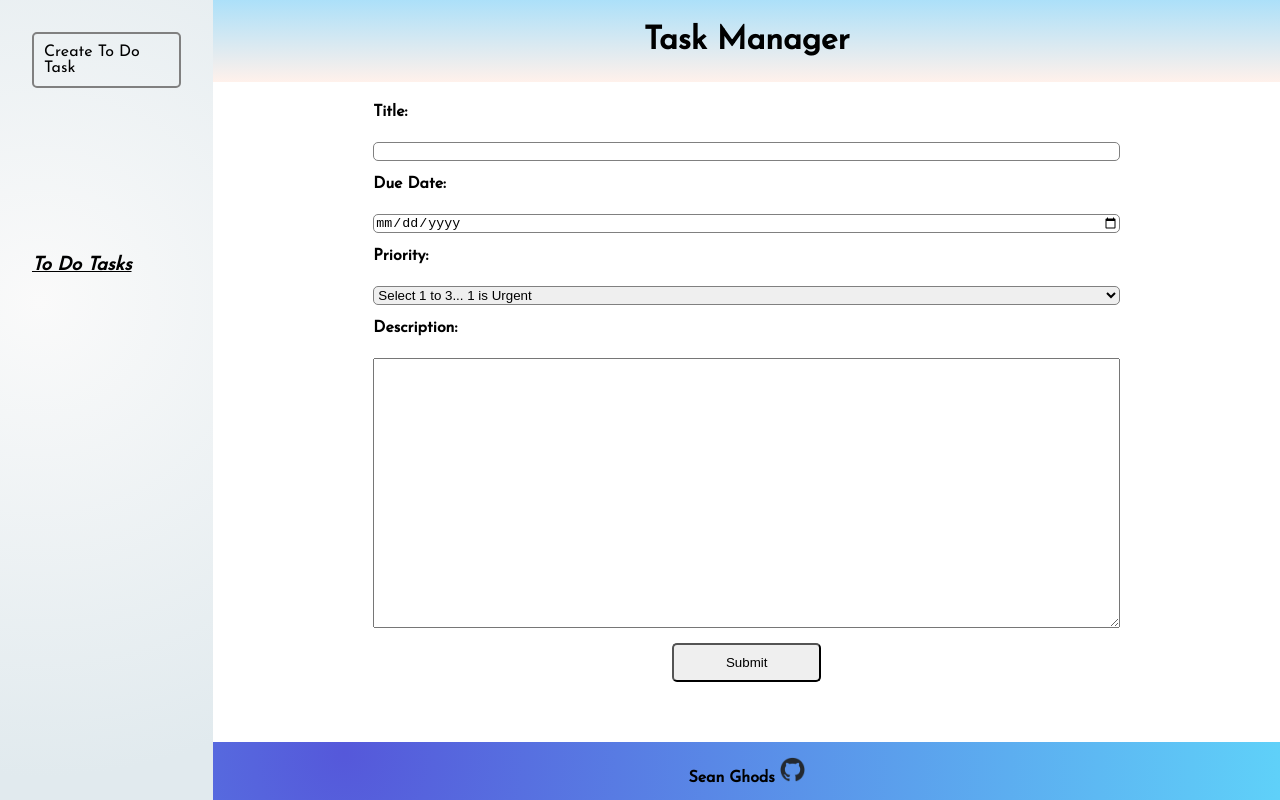
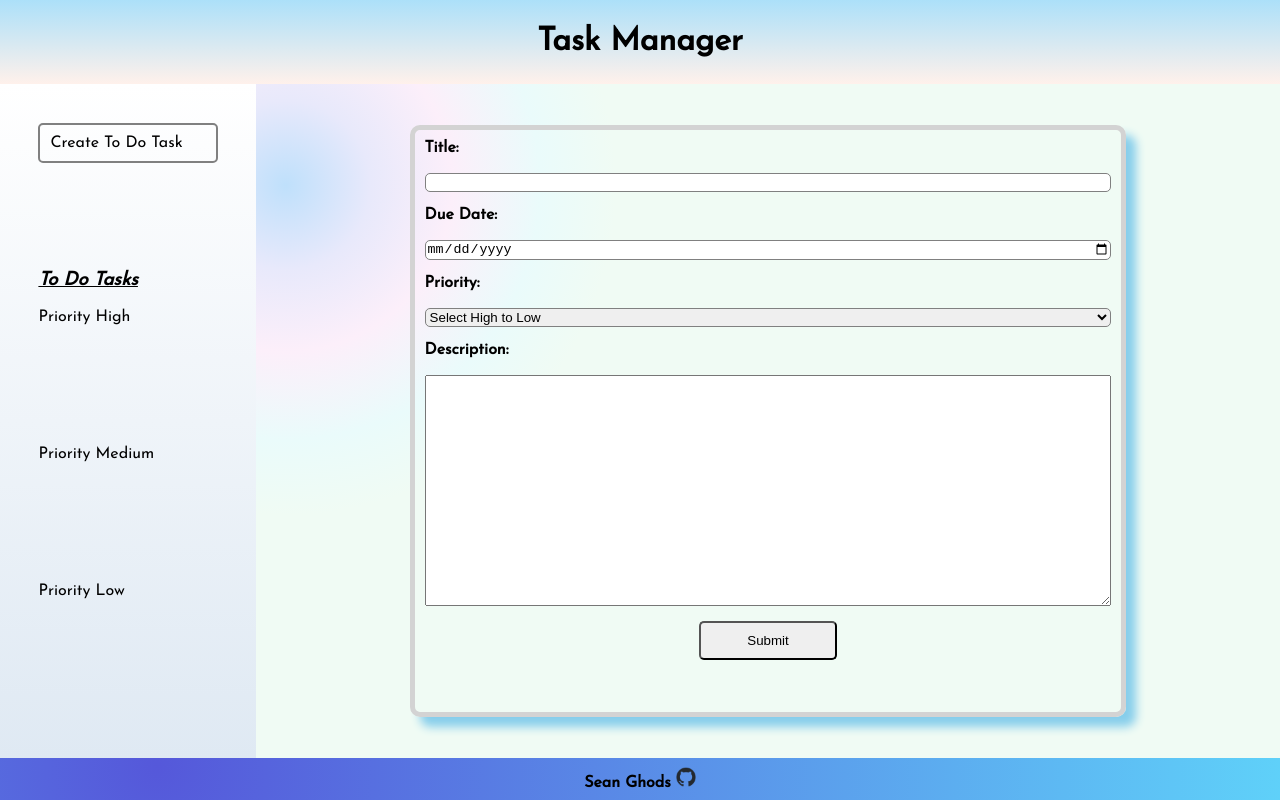
Before and after one commit to seanghods/todolist, a website built with webpack: page dist/index.html in a window 1280 px wide. Both pictures are taken after a click on the element "Create To Do Task". Built offline with nearby package versions, Linux system fonts and the light colour scheme.

Commit message:
Add CSS styling

```diff
--- a/src/style.css
+++ b/src/style.css
@@ -6,17 +6,19 @@ body {
 
 .container {
     display: grid;
-    grid-template-columns: .8fr 4fr;
-    grid-template-rows: 1fr 8fr 0.7fr;
+    grid-template-columns: 1fr 4fr;
+    grid-template-rows: 1fr 8fr .5fr;
     min-height: 100vh;
 }
 
 /* Header */
 
 .header {
-    background: linear-gradient(to top, #fff1eb 0%, #ace0f9 100%);    display: flex;
+    background: linear-gradient(to top, #fff1eb 0%, #ace0f9 100%);
+    display: flex;
     justify-content: center;
     align-items: center;
+    grid-column: 1 / 3;
 }
 
 .header h1 {
@@ -28,8 +30,8 @@ body {
 
 .nav {
     grid-column: 1 / 2;
-    grid-row: 1 / 5;
-    background: radial-gradient(circle at 18.7% 37.8%, rgb(250, 250, 250) 0%, rgb(225, 234, 238) 90%);
+    grid-row: 2 / 3;
+    background: linear-gradient(to top, #dfe9f3 0%, white 100%);
     display: flex;
     flex-direction: column;
     padding: 15%;
@@ -40,6 +42,16 @@ body {
     font-style: italic;
 }
 
+.todo-list {
+    flex: 1;
+    display: flex;
+    flex-direction: column;
+}
+
+.pri {
+    flex: 1;
+}
+
 .navitem {
     border: 2px solid grey;
     border-radius: 5px;
@@ -48,7 +60,7 @@ body {
 }
 
 .create {
-    margin-bottom: 100%;
+    margin-bottom: 50%;
 }
 
 
@@ -56,14 +68,18 @@ body {
 
 .content {
     grid-row: 2 / 3;
+    grid-column: 2 / 3;
+    background: radial-gradient(328px at 2.9% 15%, rgb(191, 224, 251) 0%, rgb(232, 233, 251) 25.8%, rgb(252, 239, 250) 50.8%, rgb(234, 251, 251) 77.6%, rgb(240, 251, 244) 100.7%);
+    display: flex;
 }
 
 /* Create Modal */
 
 .create-modal {
-    height: 100%;
     visibility: hidden;
     opacity: 0;
+    flex: 1;
+    display: flex;
 }
 
 .active {
@@ -74,9 +90,18 @@ body {
 form {
     display: flex;
     flex-direction: column;
-    padding: 2% 15%;
-    height: 100%;
+    margin: 4% 15%;
+    flex: 1;
     gap: 5px;
+    border: 5px solid lightgrey;
+    border-radius: 10px;
+    box-shadow: 10px 10px 10px skyblue;
+    padding: 10px;
+}
+
+form:hover {
+        box-shadow: 10px 10px 10px green;
+        transform: translateY(-5px);
 }
 
 label {
@@ -112,11 +137,12 @@ form button {
     display: flex;
     justify-content: center;
     align-items: center;
-    padding: 10x;
     background: radial-gradient(circle at 12.3% 19.3%, rgb(85, 88, 218) 0%, rgb(95, 209, 249) 100.2%);
+    grid-column: 1  / 3;
+    padding: 5px;
 }
 .footer img {
-    height: 25px;
+    height: 20px;
 }
 
 a {
```
Also changed, not shown: dist/index.html, dist/main.js.
